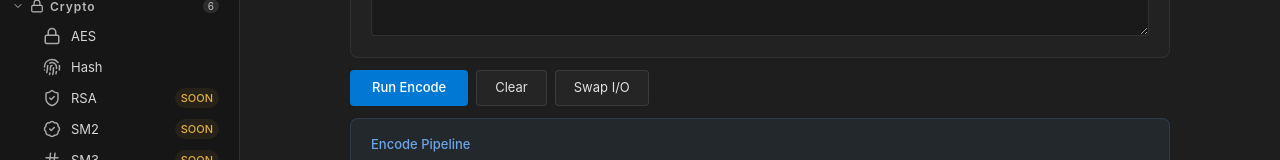
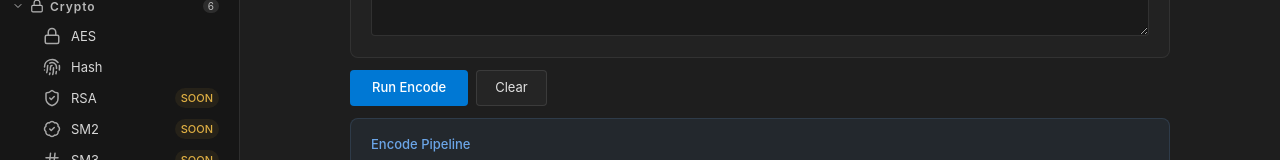
Before and after one commit to smallLazy/dev-toolbox, a Vue app: page /preset/php-compatible in a window 1280 px wide. Shown: the part 378-538 px from the top of the page. Built offline with nearby package versions, Linux system fonts and the light colour scheme.

Commit message:
fix(ui): hide output-dependent actions when empty

```diff
--- a/src/presets/PresetView.vue
+++ b/src/presets/PresetView.vue
@@ -114,9 +114,9 @@ const swapAction = usePointerSafeAction()
           @click="clearAction.handleClick(() => clear())"
         >Clear</button>
         <button
+          v-if="output"
           type="button"
           class="btn-secondary"
-          :disabled="!output"
           aria-label="Swap input and output"
           @pointerdown="swapAction.handlePointerDown($event, () => swap())"
           @click="swapAction.handleClick(() => swap())"
```
Also changed, not shown: 2 other files (tests, documents, lock files or other folders).
